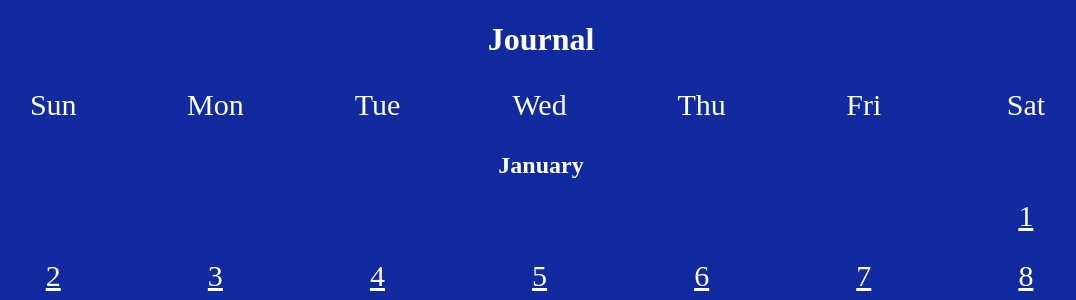
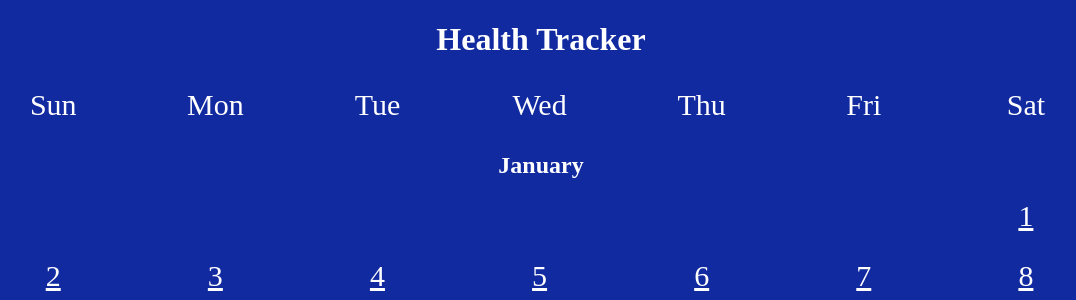
Before and after one commit to owenutley/capstone_health_tracker, a Flask app: page / in a window 1280 px wide. Shown: the part 58-358 px from the top of the page, without its empty margins (99-1175 px from the left). Run offline with Flask 2, Linux system fonts and the light colour scheme; some libraries are stand-ins or nearby versions.

Commit message:
changed home page title to health tracker

```diff
--- a/templates/home.html
+++ b/templates/home.html
@@ -6,7 +6,7 @@
 
 {% block content %}
 <div>
-    <h1>Journal</h1>
+    <h1> Health Tracker </h1>
 </div>
 <div class="fixed">
     <ul class="weekdays">
```
